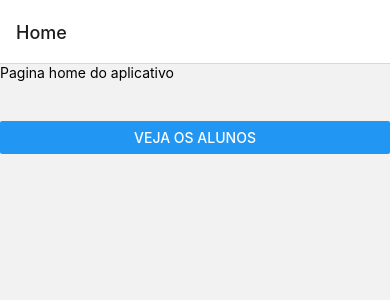
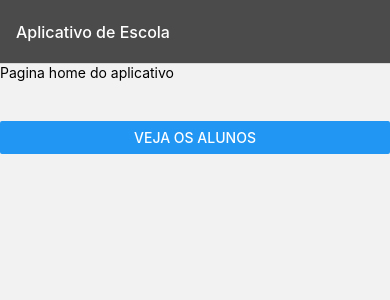
Before and after one commit to Igorios/app-aulas, a React Native app: screen / in a window 390 px wide. Shown: the top 300 px of the page. Built offline with nearby package versions, Linux system fonts and the light colour scheme.

Commit message:
:heavy_plus_sign: feat: biblioteca navigation tabs

```diff
--- a/App.js
+++ b/App.js
@@ -10,7 +10,20 @@ export default function App() {
   return (
     <NavigationContainer>
       <Stack.Navigator>
-        <Stack.Screen name="Home" component={Home} />
+        <Stack.Screen
+          name="Home"
+          component={Home}
+          options={{
+            title: "Aplicativo de Escola",
+            headerTitleStyle: {
+              fontSize: 16
+            },
+            headerStyle: {
+              backgroundColor: "#4b4b4b"
+            },
+            headerTintColor: "#fff"
+          }}
+        />
         <Stack.Screen name="Alunos" component={Alunos} />
       </Stack.Navigator>
     </NavigationContainer>
--- a/package.json
+++ b/package.json
@@ -10,6 +10,7 @@
   },
   "dependencies": {
     "@expo/metro-runtime": "~3.1.3",
+    "@react-navigation/bottom-tabs": "^6.5.20",
     "@react-navigation/native": "^6.1.17",
     "@react-navigation/native-stack": "^6.9.26",
     "@types/react": "~18.2.45",
```
Also changed, not shown: 1 other file (tests, documents, lock files or other folders).
